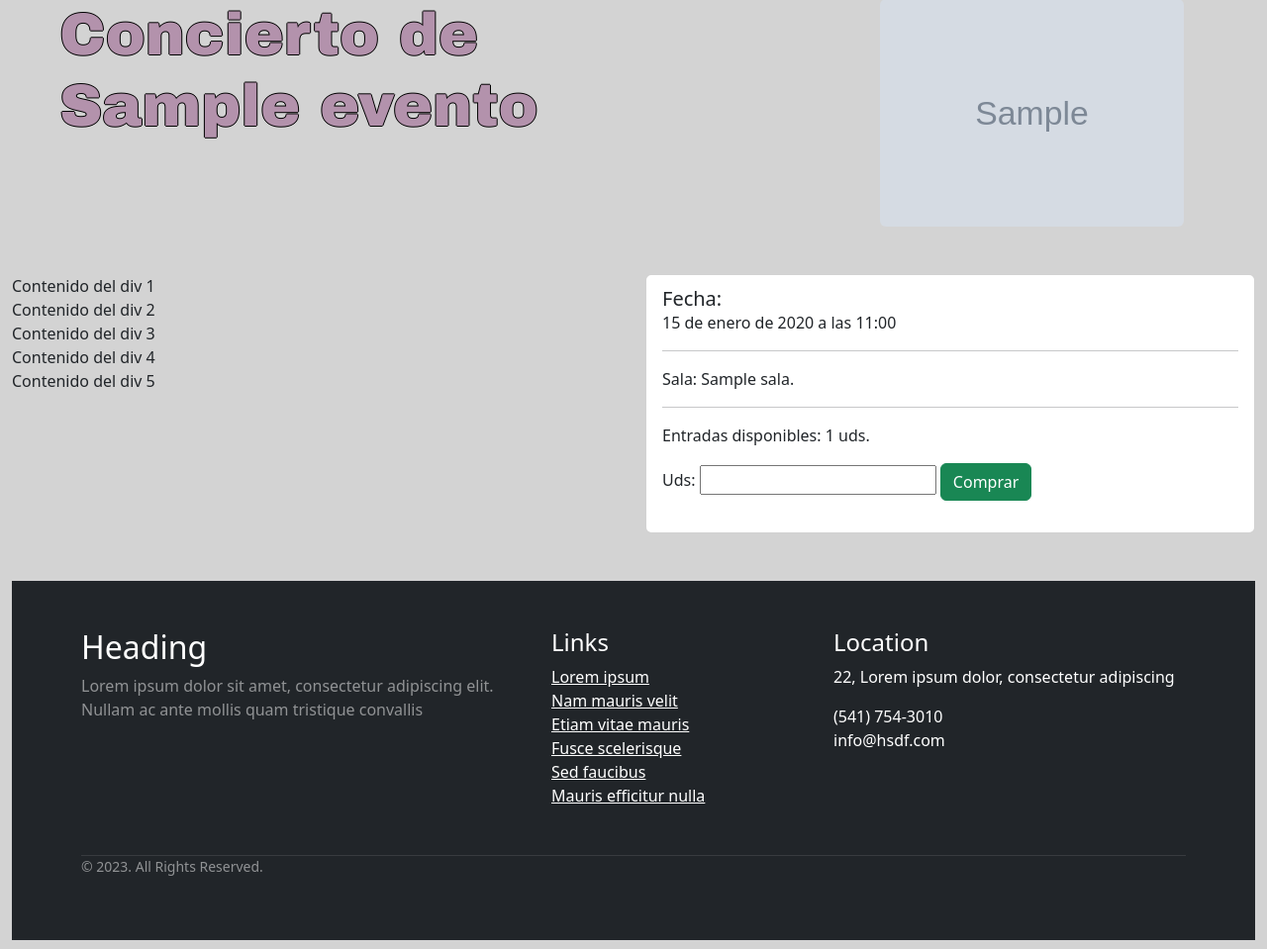
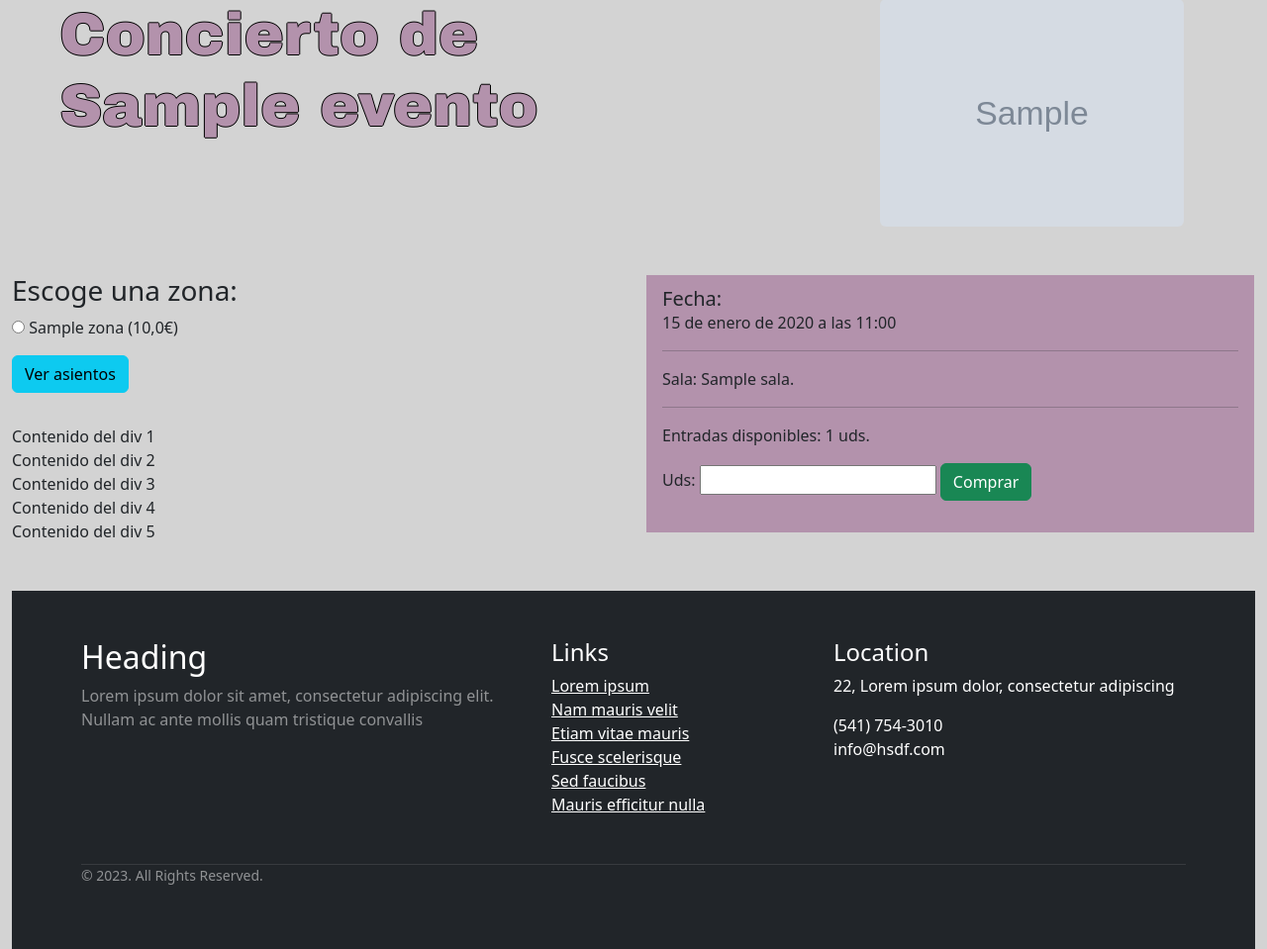
Before and after one commit to marinatg/FCT_MarinaTeran, a Django app: page /main/eventoDetalle/1 in a window 1280 px wide. Shown: the part 611-1570 px from the top of the page at 99% size. Run offline with Django 4.2, Linux system fonts and the light colour scheme; tables that the repository leaves empty hold one stand-in row (values such as "Sample post"); grey boxes marked "Sample" are stand-in pictures.

Commit message:
en proceso zona_evento

```diff
--- a/main/templates/main/eventoDetalle.html
+++ b/main/templates/main/eventoDetalle.html
@@ -19,7 +19,7 @@
       var buttons = document.getElementsByTagName("button");
       for (var i = 0; i < buttons.length; i++) {
         buttons[i].addEventListener("click", function() {
-          alert("¡Haz clic en un botón!");
+
           // Agregar aquí la lógica para manejar el clic del botón
         });
       }
@@ -39,13 +39,22 @@
     <div class="row">
 
         <div class="col">
+            <h3>Escoge una zona: </h3>
+            <form method="get">
+            {% for z in zonas %}
+            <input type="radio" id="zona{{ forloop.counter }}" name="zona" value="{{ z.id }}" {% if zona == z.id %}checked{% endif %}>
+            <label for="zona{{ forloop.counter }}">{{z.zona}} ({{z.precio}}€)</label><br>
+            {% endfor %}
+            <p></p>
+            <button class="btn btn-info mb-3" type="submit">Ver asientos</button>
+            </form>
             <div id="contenedor-divs"></div>
 
         </div>
 
         <div class="col">
           <div class="card">
-          <div class="card-body">
+          <div class="card-body" style="background-color: #b392ac;">
 
                 <h5 class="card-subtitle">Fecha:</h5>
                 <p>{{ evento.fecha_hora }}</p>
--- a/main/templates/main/index.html
+++ b/main/templates/main/index.html
@@ -17,7 +17,7 @@
             </div>
         </form>
 
-        <form>
+        <form method="get">
             <h5 class="col-md-9 text-center">Disponibilidad:</h5>
              <input type="radio" id="todos" name="disponibilidad" value="2" {% if not disponible or disponible == '2' %}checked{% endif %}>
             <label for="todos">Todos</label><br>
--- a/main/views.py
+++ b/main/views.py
@@ -184,16 +184,23 @@ class EventoDetalle(View):
     template_name = 'main/eventoDetalle.html'
 
     def get(self, request, pk, *args, **kwargs):
-        contexto = {}
-        contexto['evento'] = Evento.objects.get(id=pk)
+        zona = request.GET.get("zona")
+        evento = Evento.objects.get(id=pk)
         user = request.user
         num_user = user.id
-        contexto['perfil'] = Perfil.objects.filter(
+        perfil = Perfil.objects.filter(
             Q(usuario_id=num_user)
         ).distinct()
 
+        zonas = Zona_evento.objects.filter(evento=pk)
+        asientos = Asiento_evento.objects.filter(zona_evento=zonas[0].id)
 
-        return render(request, self.template_name, contexto)
+        if zona:
+            asientos = Asiento_evento.objects.filter(zona_evento=zona)
+
+
+        print(asientos)
+        return render(request, self.template_name, {'evento': evento, 'perfil': perfil, 'zonas': zonas, 'zona': zona, 'asientos': asientos})
 
     @transaction.atomic
     def post(self, request, pk, *args, **kwargs):
```
